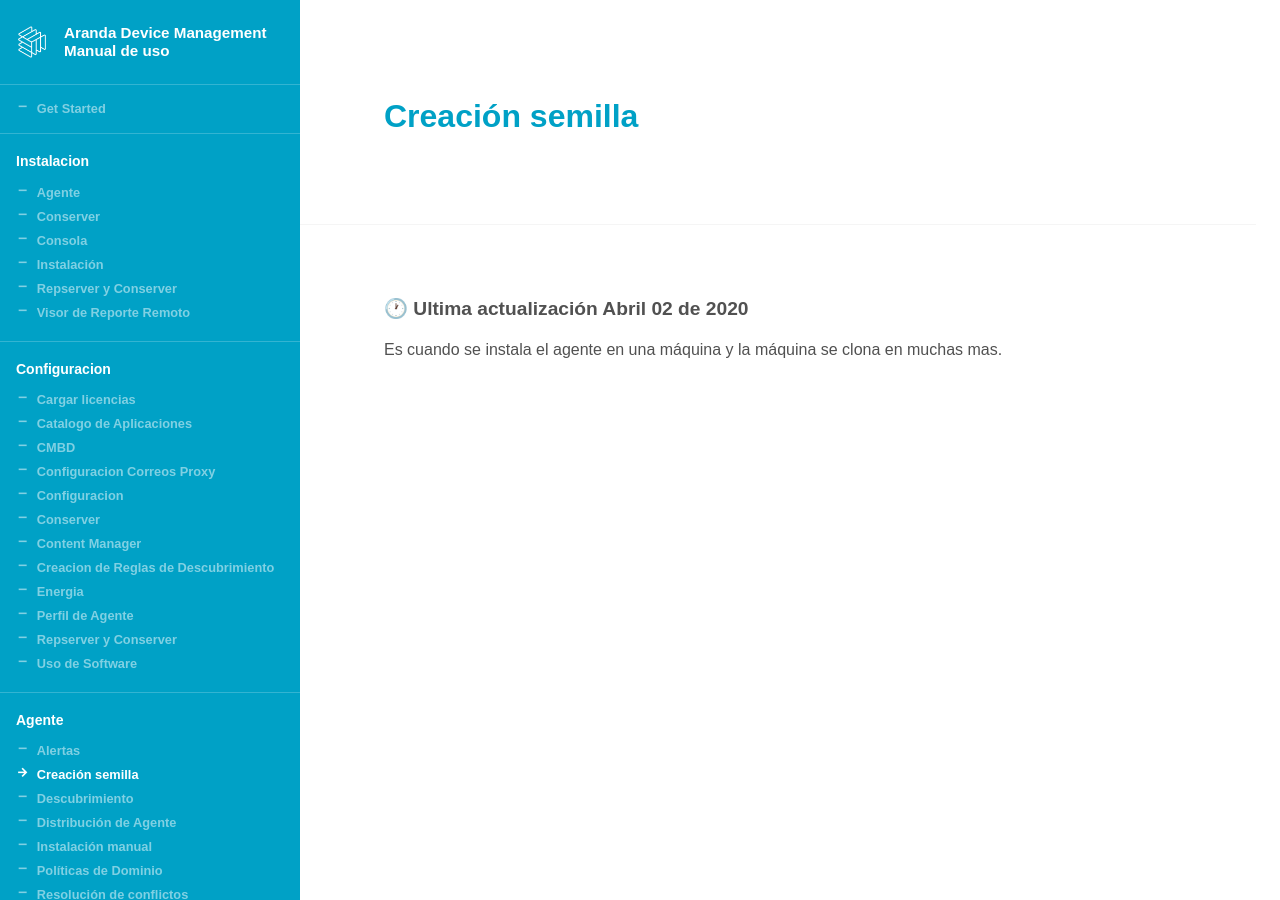
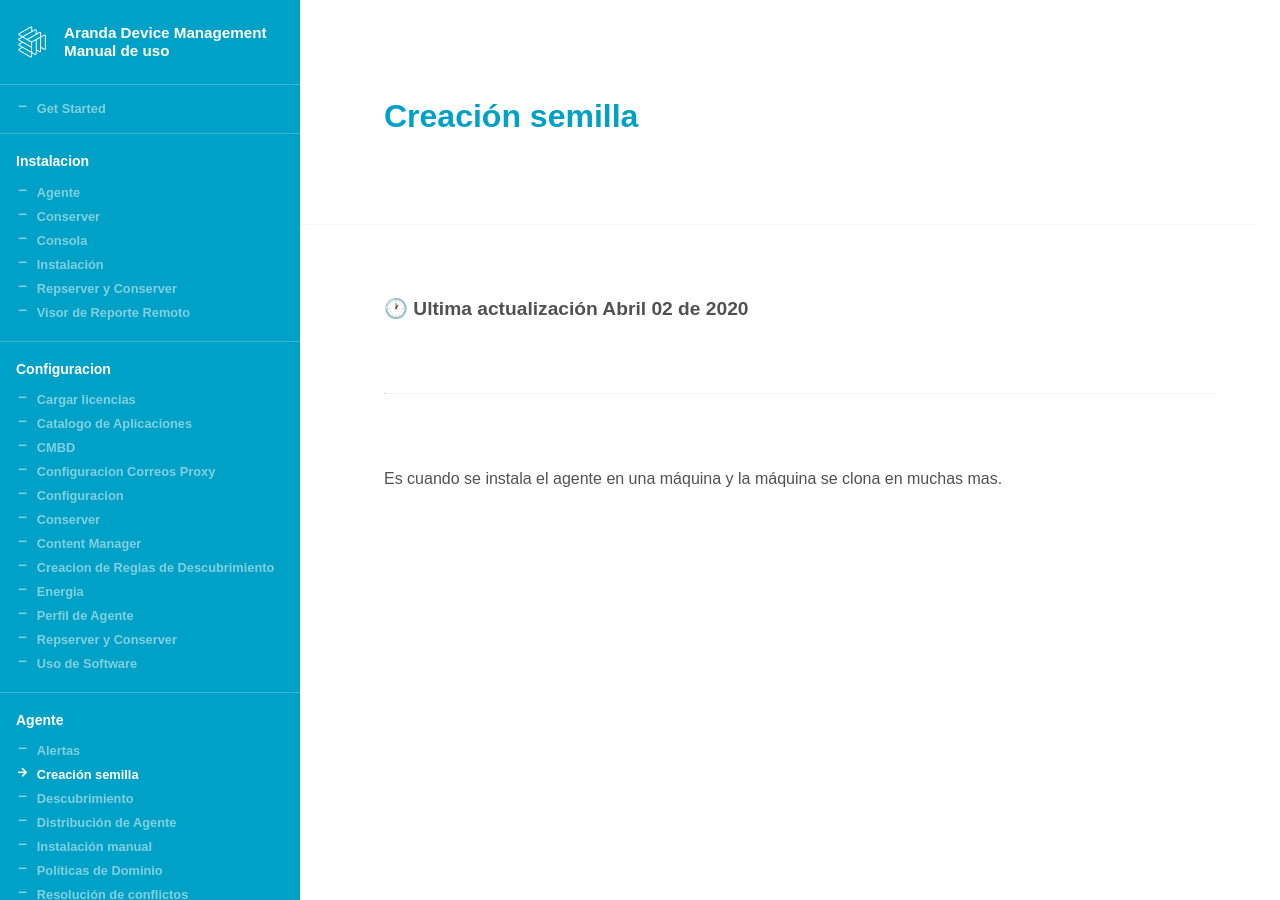
Before and after one commit to Nats85/adm, a Jekyll site: the page built from _docs/agente/creacion semilla.md, in a window 1280 px wide. Built offline with Jekyll 4.4.1, drawn with Linux system fonts in a browser that asks for light colours.

Commit message:
Update creacion semilla.md

```diff
--- a/_docs/agente/creacion semilla.md
+++ b/_docs/agente/creacion semilla.md
@@ -2,8 +2,8 @@
 title: Creación semilla
 info:
 ---
-###### 🕐 Ultima actualización Abril 02 de 2020
-
+## 🕐 Ultima actualización Abril 02 de 2020
+<hr>
 
 
 
```
